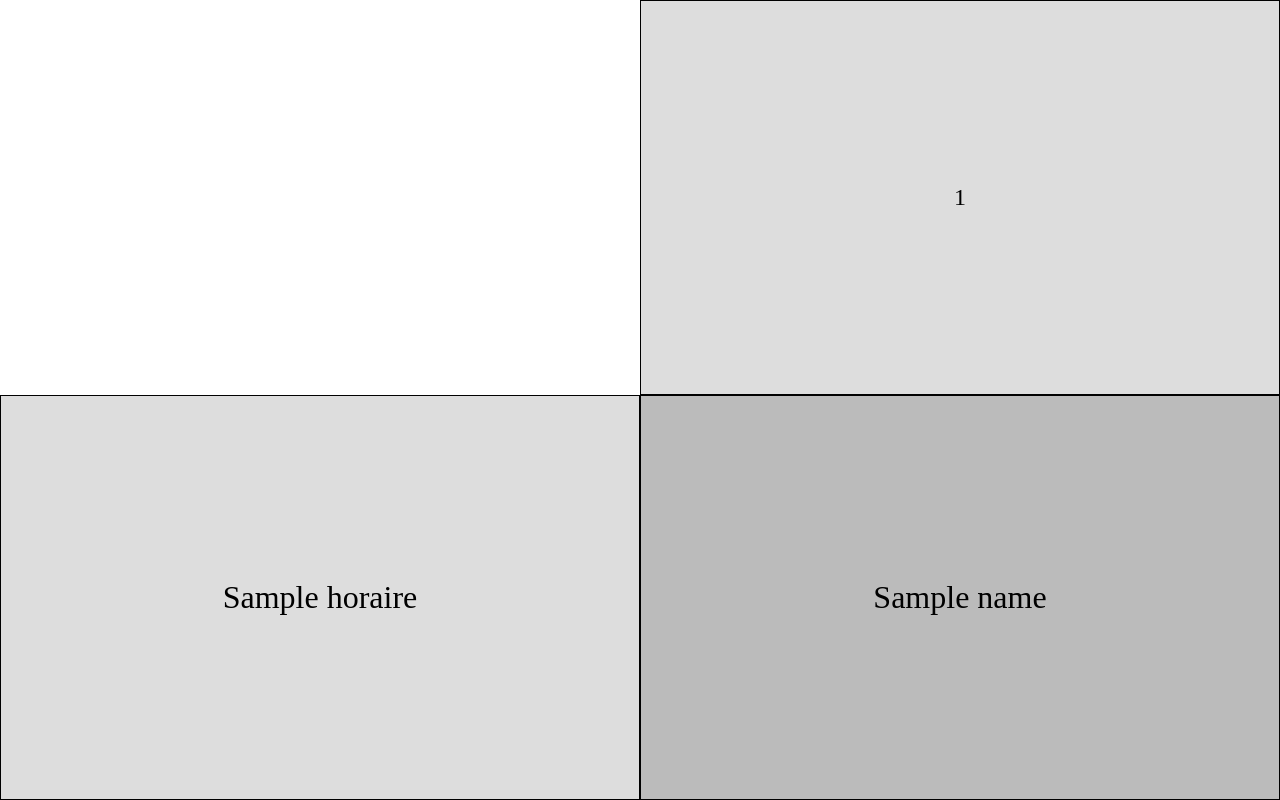
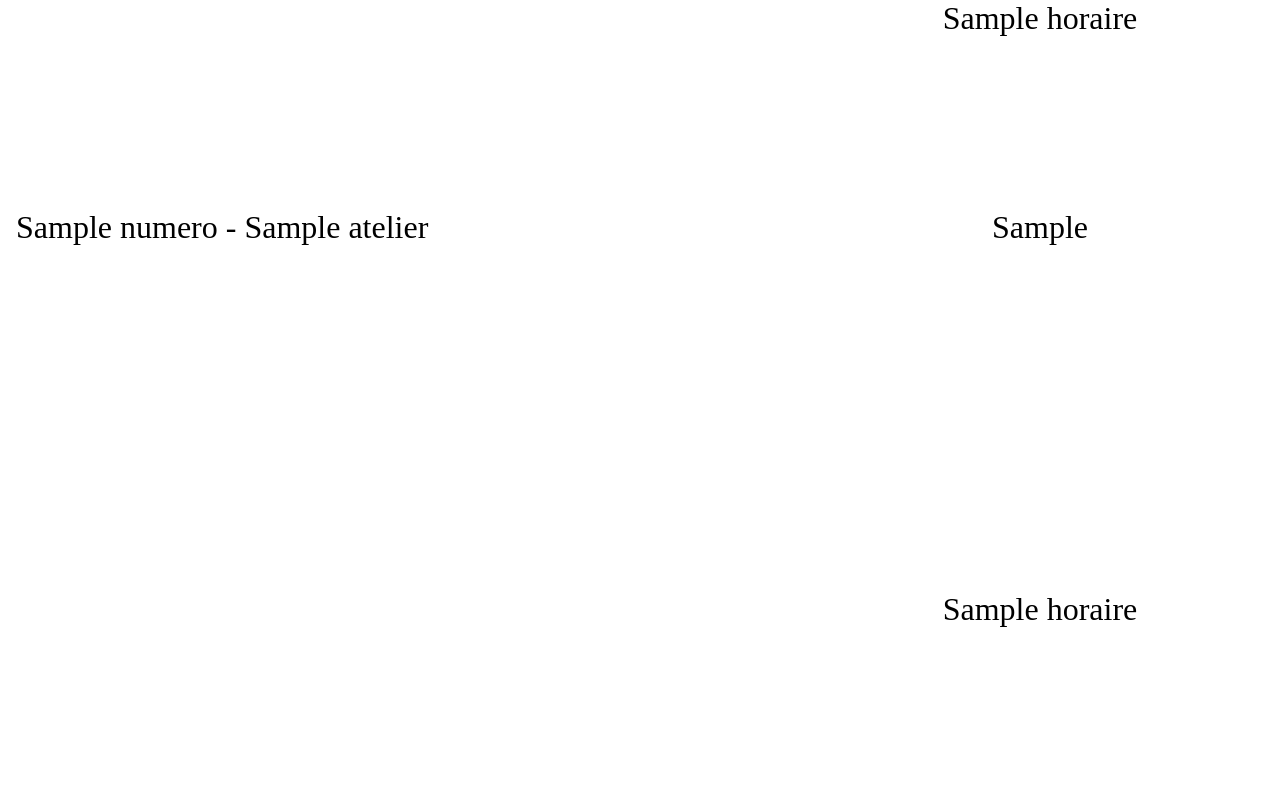
Before and after one commit to Dorsug/tickets, a Flask app: template tickets/templates/dispo.html in a window 1280 px wide. Run offline with Flask 2, Linux system fonts and the light colour scheme; the template is opened without the code that fills it: most values are stand-ins (such as "Sample title", 1, 10 or a date in 2020).

Commit message:
Update /dispo

```diff
--- a/tickets/server.py
+++ b/tickets/server.py
@@ -170,32 +170,22 @@ def historique():
     )
 
 
-HORAIRES = [
-    '10:30',
-    '11:30',
-    '14:00',
-    '15:00',
-    '16:00',
-    '17:00',
-    '18:00'
-]
-
 @bp.route("/dispo/<string:date>")
 def dispo(date):
-    c = db.get_cursor()
-    seances = db.Proc.listerPlacesDispo(date, c)
+    natural_date = request.cookies.get("date")
+    date = utils.get_date(natural_date)
+    poles, ateliers, seances = db.Proc.listerSeancesEtAteliers(date)
 
-    seancesTriees = []
-    for k, g in groupby(seances, lambda x: x["nom"]):
-        l = [x["placesRestantes"] for x in g]
-        seancesTriees.append((k, l))
+    nbAteliersPage = 10
+    try:
+        page = int(request.args.get('page'))
+    except TypeError:
+        page = 0
 
-    if request.headers["Accept"] == "application/json":
-        return jsonify(seancesTriees)
-    else:
-        n = request.values.get("n")
-        if n:
-            seancesTriees = seancesTriees[: int(n)]
-        return render_template(
-            "dispo.html", seances=seancesTriees, horaires=HORAIRES
-        )
+    return render_template("dispo.html",
+        horaires=utils.get_horaires(),
+        ateliers=ateliers[page * nbAteliersPage:(page + 1) * nbAteliersPage],
+        poles=poles,
+        natural_date=natural_date,
+        date=date,
+    )
--- a/tickets/static/css/dispo.css
+++ b/tickets/static/css/dispo.css
@@ -10,28 +10,32 @@ box-sizing: border-box;
 *, *:before, *:after {
 box-sizing: inherit;
 }
-div {
-  border: 1px solid black;
-  text-align: center;
-  vertical-align:middle;
-  display: flex;
-  justify-content: center;
-  align-items: center;
-}
+
 body {
-  display: grid;
-  grid-auto-columns: 1fr;
-}
-.horaire {
-  grid-column: 1;
-  font-size: 2em;
-  background: #ddd;
-}
-.atelier {
-  grid-row: 1;
-  font-size: 1.5em;
-  background: #ddd;
-}
-.seance {
+  display: table;
   font-size: 2em;
 }
+
+.horaires {
+  display: table-header-group;
+}
+
+.atelier {
+  display: table-row;
+}
+
+.horaires > div, .atelier > div {
+  display: table-cell;
+  vertical-align: middle;
+  text-align: center;
+}
+
+.atelier > .atelier_head {
+  text-align: left;
+  width: 25em;
+  padding-left: 0.5em;
+}
+
+.atelier:nth-child(odd) {
+  background-color: #ccc;
+}
--- a/tickets/static/js/dispo.js
+++ b/tickets/static/js/dispo.js
@@ -1,50 +1,20 @@
-let params = new URL(document.location).searchParams;
-var n = parseInt(params.get('n'));
-var refresh = parseInt(params.get('refresh')) * 1000 || 40000;
-var turn = parseInt(params.get('turn')) * 1000 || 20000;
-var m = 0;
+let searchParams = new URLSearchParams(window.location.search);
 
-function s_index(atelier, horaire) {
-    // 7 + (atelier + 1) + atelier * 7 + (horaire + 1);
-    var n = 9 + 8 * atelier + horaire;
-    return document.querySelector('body > div:nth-child(' + n + ')');
+function nextPage() {
+    // /!\ works only for two pages
+    const l = window.location;
+    searchParams = new URLSearchParams(window.location.search);
+    if (searchParams.get('page') == '1') {
+        searchParams.set('page', '0');
+    } else {
+        searchParams.set('page', '1');
+    }
+    window.location = l.origin + l.pathname + '?' + searchParams.toString();
 }
 
-function update() {
-    data = JSON.parse(window.localStorage.getItem('placesRestantesCache'))
-    let i = 0;
-    if (data.length > n) {
-        if (n * m >= data.length) {
-            m = 0;
-        }
-        data = data.slice(n * m, n + n * m);
-        m++;
-    }
-    for (atelier of data) {
-        s_index(i, -1).innerText = atelier[0];
-        atelier[1].forEach(function (item, index) {
-            s_index(i, index).innerText = item;
-        });
-        i ++;
-    }
+var refreshInterval_seconds = parseInt(searchParams.get('refresh'));
+if (isNaN(refreshInterval_seconds)) {
+    refreshInterval_seconds = 20;
 }
 
-function refreshCache() {
-    fetch(document.location.href, {
-        headers: new Headers({'Accept': 'application/json'})
-    })
-    .then(res => res.json())
-    .then(function (data) {
-        window.localStorage.setItem('placesRestantesCache', JSON.stringify(data));
-        console.log('Rafraichissement des données');
-    })
-    .catch(function (err) {
-        console.log(err);
-    });
-}
-
-refreshCache();
-update(JSON.parse(window.localStorage.getItem('placesRestantesCache')));
-
-window.setInterval(refreshCache, refresh);
-window.setInterval(update, turn);
+window.setInterval(nextPage, refreshInterval_seconds * 1000);
--- a/tickets/templates/dispo.html
+++ b/tickets/templates/dispo.html
@@ -8,24 +8,32 @@
         <script src="/static/js/dispo.js" defer></script>
     </head>
     <body>
+      <div class=horaires>
+        <div></div>
         {% for horaire in horaires %}
-        <div class="horaire" style="grid-row: {{ loop.index + 1 }}">
-            {{ horaire }}
+          <div>{{ horaire }}</div>
+        {% endfor %}
+      </div>
+      {% for atelier in ateliers %}
+        <div class=atelier>
+          <div class=atelier_head>
+            {{ atelier.numero }} - {{ atelier.nom }}
+          </div>
+          {% for horaire in horaires %}
+            {% set seance = atelier.seances[date + ' ' + horaire] %}
+            <div class=seance>
+              {% if seance %}
+                {{ seance.placesRestantes }}
+              {% endif %}
+            </div>
+          {% endfor %}
         </div>
+      {% endfor %}
+      <div class=horaires>
+        <div></div>
+        {% for horaire in horaires %}
+          <div>{{ horaire }}</div>
         {% endfor %}
-        {% for atelier in seances %}
-            {% set column = loop.index + 1 %}
-            <div class="atelier" style="grid-column: {{ column }}">
-              {{ atelier.0 }}
-            </div>
-            {% for seance in atelier.1 %}
-                <div class="seance"
-                    style="grid-column: {{ column }};grid-row: {{ loop.index + 1 }};
-                    background: {% if column % 2 == 0 %}#bbb{% else %}#999{% endif %}"
-                >
-                  {{ seance }}
-                </div>
-            {% endfor %}
-        {% endfor %}
+      </div>
     </body>
 </html>
```
